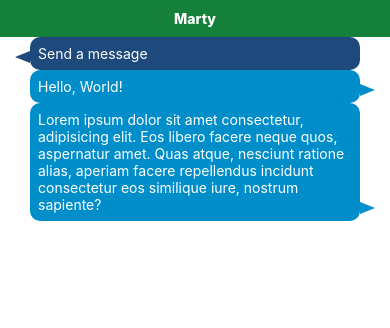
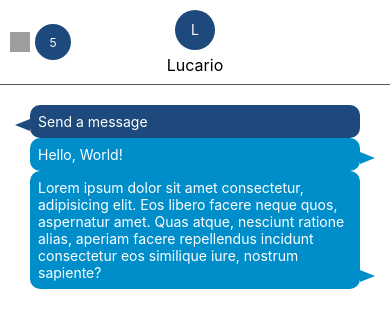
Before and after one commit to Serquand/E-Good-Pooling, a React Native app in the folder client/: screen / in a window 390 px wide. Shown: the top 328 px of the page. Built offline with nearby package versions, Linux system fonts and the light colour scheme; grey boxes are pictures that could not be loaded.

Commit message:
HeaderChat

```diff
--- a/client/components/Chat/HeaderChat.tsx
+++ b/client/components/Chat/HeaderChat.tsx
@@ -1,10 +1,44 @@
 import React from "react";
-import { View, StyleSheet, Text } from 'react-native';
+import { View, StyleSheet, Text, Image, Pressable } from 'react-native';
 
-const HeaderChat = () => {
+type HeaderChatProps = {
+    nickname: string;
+    noSeenMessage: number;
+    haveAPP: boolean;
+    navigation: any;
+}
+
+const HeaderChat = (props: HeaderChatProps) => {
+    const { nickname, noSeenMessage, haveAPP, navigation } = props;
+
     return (
         <View style={ styles.headerChat }>
-            <Text style={ styles.userToTalk }>Marty</Text>
+            <Pressable style={ styles.goBackPressable }>
+                <Image
+                    style={ styles.leftArrow }
+                    source={ require("../../assets/LeftArrow.png") }
+                />
+                {noSeenMessage != 0 && (
+                    <View style={ styles.noSeenMessageContainer }>
+                        <Text style={{ fontSize: 12, color: "white" }}>{ noSeenMessage }</Text>
+                    </View>
+                )}
+            </Pressable>
+
+            <View style={ styles.identity }>
+                {(haveAPP) ?
+                        <Image
+                            style={ styles.logoUser }
+                            source={ require("../../assets/Logo.png") }
+                        /> :
+                        <View style={[styles.logoUser, styles.logoUserInitial]}>
+                            <Text style={ styles.logoUserText }>
+                                { nickname.charAt(0).toUpperCase() }
+                            </Text>
+                        </View>
+                    }
+                <Text style = { styles.identityUser }>{ nickname }</Text>
+            </View>
         </View>
     )
 }
@@ -12,16 +46,81 @@
 const styles = StyleSheet.create({
     headerChat: {
         display: "flex",
-        justifyContent: "center",
+        flexDirection: "row",
         alignItems: "center",
-        backgroundColor: "#14803a",
-        paddingVertical: 10
+        justifyContent: "flex-start",
+        height: 85,
+        borderBottomColor: "#555",
+        borderBottomWidth: 1,
+        position: "relative",
+        marginBottom: 20,
+    },
+
+    leftArrow: {
+        width: 20,
+        height: 20,
+        marginLeft: 10,
     },
 
     userToTalk: {
         color: "#fff",
         fontWeight: "800"
-    }
+    },
+
+    identity: {
+        margin: "auto",
+        display: "flex",
+        flexDirection: "column",
+        alignItems: "center",
+        justifyContent: "center",
+        gap: 5,
+        position: "absolute",
+        top: 0,
+        bottom: 0,
+        left: 0,
+        right: 0,
+    },
+
+    logoUser: {
+        marginLeft: 10,
+        marginRight: 10,
+        width: 40,
+        height: 40,
+        borderRadius: 20,
+        display: "flex",
+        justifyContent: "center",
+        alignItems: "center",
+    },
+
+    noSeenMessageContainer: {
+        width: 36,
+        height: 36,
+        borderRadius: 18,
+        display: "flex",
+        justifyContent: "center",
+        alignItems: "center",
+        backgroundColor: "#1d497c"
+    },
+
+    logoUserInitial: {
+        backgroundColor: "#1d497c",
+    },
+
+    logoUserText: {
+        backgroundColor: "#1d497c",
+        color: "white",
+    },
+
+    identityUser: {
+        fontSize: 16,
+    },
+
+    goBackPressable: {
+        display: "flex",
+        flexDirection: "row",
+        alignItems: "center",
+        gap: 5
+    },
 });
 
 export default HeaderChat;
--- a/client/views/Chat.tsx
+++ b/client/views/Chat.tsx
@@ -5,10 +5,15 @@
 import Messages from '../components/Chat/Messages';
 
 
-const Chat = ({  }) => {
+const Chat = ({ navigation, routes }: any) => {
     return (
         <View style={ styles.mainView }>
-            <HeaderChat />
+            <HeaderChat
+                nickname = "Lucario"
+                noSeenMessage = { 5 }
+                haveAPP = { false }
+                navigation = { navigation }
+            />
             <Messages />
         </View>
     )
```
